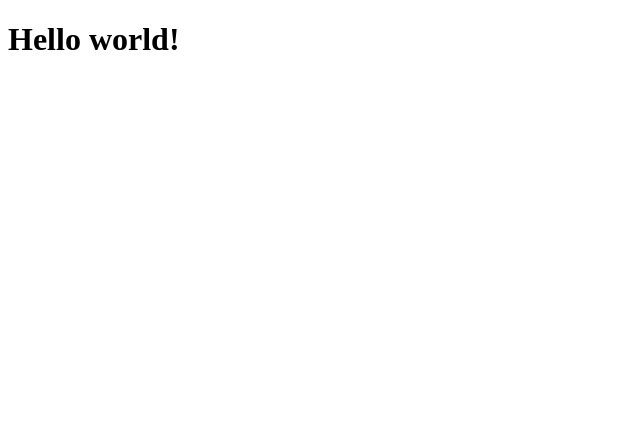
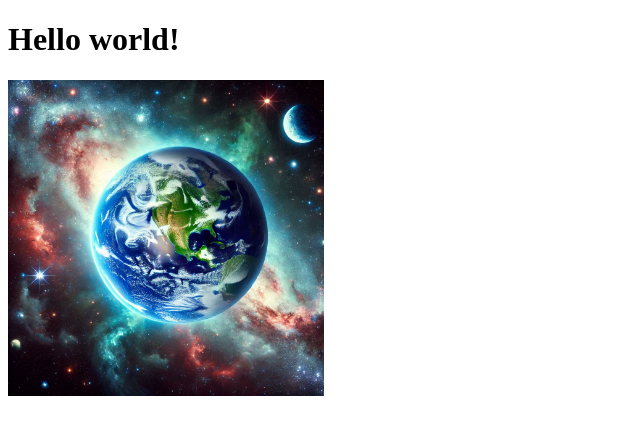
Before and after one commit to RogsCGF/AtividadePraticasIntegradoras, a plain HTML site: page index.html in a window 1280 px wide. Shown: the whole page, without its empty margins (0-640 px from the left). Drawn offline with Linux system fonts and the light colour scheme.

Commit message:
último commit porque havia esquecido de adicionar a pasta images no git

```diff
--- a/index.html
+++ b/index.html
@@ -5,7 +5,17 @@
     <meta name="viewport" content="width=device-width, initial-scale=1.0">
     <title>Document</title>
 </head>
+<style>
+    body{
+        align: center;
+    }
+    img{
+        width: 25%;
+            }
+</style>
 <body>
+
     <h1>Hello world!</h1>
+    <img src="images/terra.png">
 </body>
 </html>
```
Also changed, not shown: images/terra.png (added).
